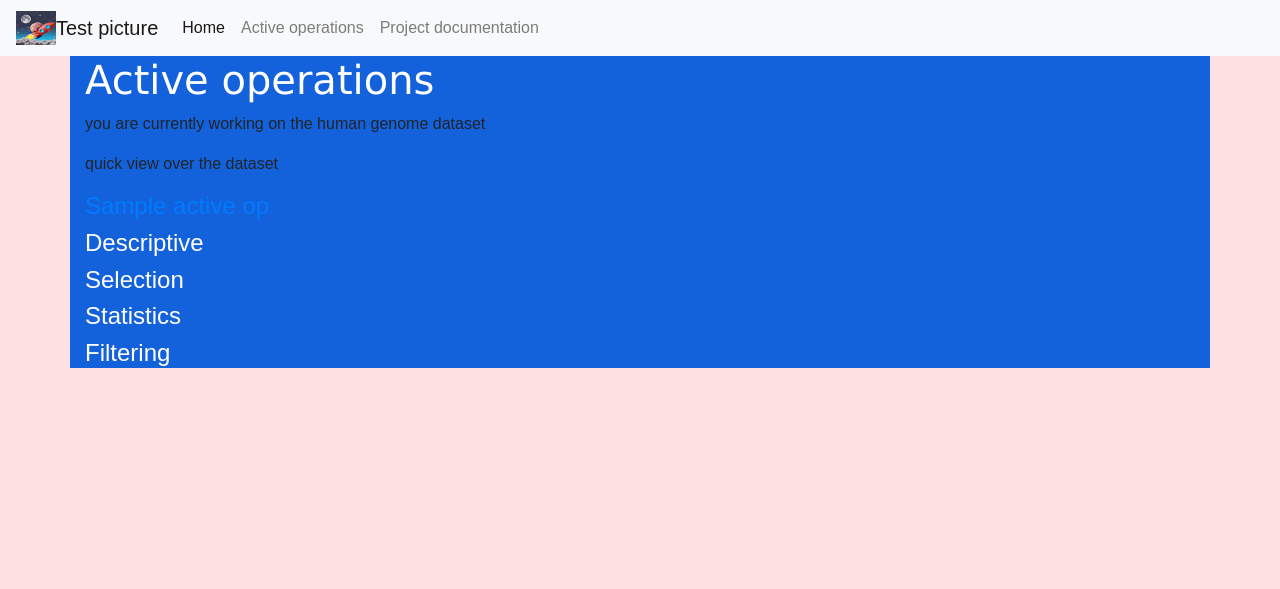
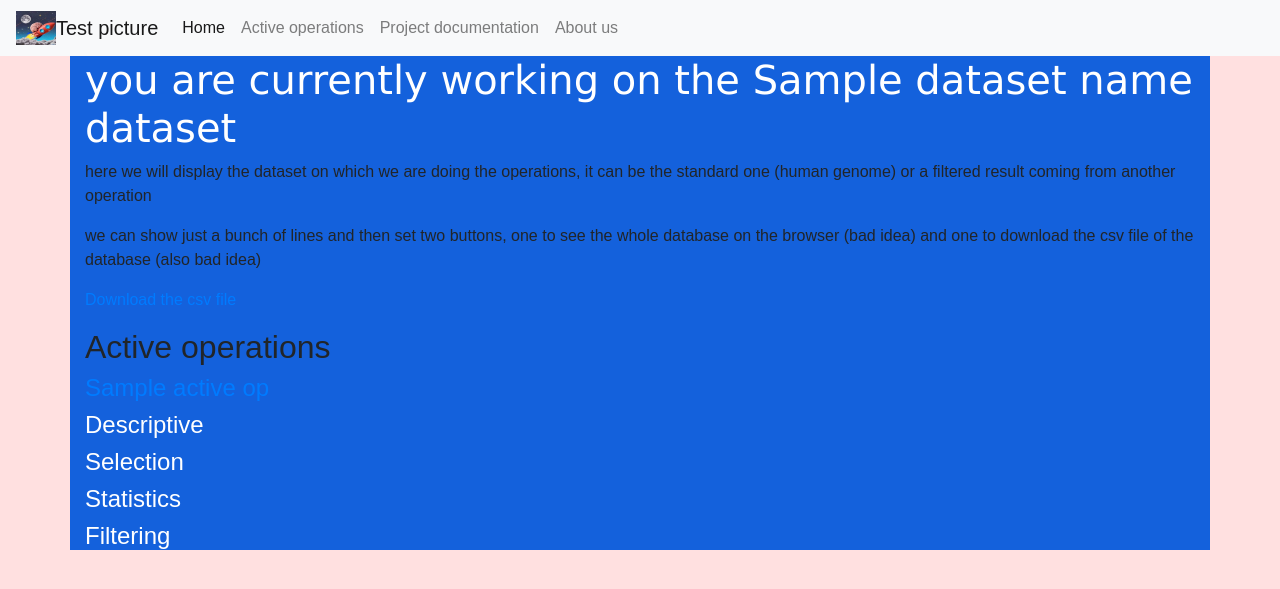
Before and after one commit to kcajj/advanced_programming_project_Genomics_2022, a Flask app: template webapp/templates/active_operations.html in a window 1280 px wide. Shown: the top 589 px of the page. Run offline with Flask 2, Linux system fonts and the light colour scheme; the template is opened without the code that fills it: most values are stand-ins (such as "Sample title", 1, 10 or a date in 2020); parts of the project's set-up code (start-up, migrations or seed data) failed here and were passed over.

Commit message:
download button and other pages

```diff
--- a/webapp/main.py
+++ b/webapp/main.py
@@ -1,38 +1,80 @@
-from flask import Flask, render_template
+from flask import Flask, render_template, make_response
+import io
 from dataset_reader import GFF3DatasetReader
 from dataset import *
+
+filepath='Homo_sapiens.GRCh38.85.gff3.gz'
+reader = GFF3DatasetReader()
+human_genome = reader.read(filepath)
+
+global global_active_op, fixed_active_op
+global_active_op = human_genome.get_active_operations()
+fixed_active_op = global_active_op
 
 # Setting up the application
 app = Flask(__name__, static_folder='static')
 
 # making route
 @app.route('/')
-def home():
+def homepage():
     return render_template('homepage.html')
 
-@app.route('/active_operations')
+@app.route('/active_operations/human_genome')
 def active_operations():
-    return render_template('active_operations.html', active_op = active_op)
+    global global_active_op, fixed_active_op
+    global_active_op = fixed_active_op
+    return render_template('active_operations.html', active_op = global_active_op, dataset = human_genome, dataset_name = 'human genome')
 
 @app.route('/operation/<operation_name>')
 def operation(operation_name):
-    output = active_op[operation_name]()
-    df = output.get_df()
+    global global_active_op
+
+    output = global_active_op[operation_name]()
+
     if type(output) == Dataset:
+        df = output.get_df()
         return render_template('operation.html', operation_name = operation_name, df = df)
+
     else:
-        return render_template('filter.html', operation_name = operation_name,)
+        global_active_op = output.get_active_operations()
+        return render_template('active_operations.html', active_op = global_active_op, dataset = output, dataset_name = operation_name)
 
 @app.route('/documentation')
 def documentation():
     return render_template('documentation.html')
 
+@app.route('/about_us')
+def about_us():
+    return render_template('about_us.html')
+
+@app.route('/GFF3view/<dataset_name>')
+def GFF3view(dataset):
+    return render_template('GFF3view.html',dataset=dataset)
+
+@app.route('/download/<dataset_name>')
+def download(dataset_name): #fatto con chatgpt, c'è da controllare un minimo la documentazione e capire
+                            #la funzione make response e io.StringIO
+                            #se è roba troppo complicata concelliamo tutto
+    if dataset_name == "human genome":
+        df = human_genome.get_df()
+    # Create a buffer
+    buffer = io.StringIO()
+
+    # Write the DataFrame to the buffer
+    df.to_csv(buffer, index=False)
+
+    # Get the value of the buffer
+    buffer.seek(0)
+    csv_data = buffer.getvalue()
+
+    # Create a response object with the content-type and content-disposition headers
+    response = make_response(csv_data)
+    response.headers["Content-Disposition"] = f"attachment; filename = {dataset_name}.csv"
+    response.headers["Content-type"] = "text/csv"
+
+    return response
+
 # running application
 if __name__ == '__main__':
     # reading the human genome
-    filepath='Homo_sapiens.GRCh38.85.gff3.gz'
-    reader = GFF3DatasetReader()
-    human_genome = reader.read(filepath)
-
-    active_op = human_genome.get_active_operations()
     app.run(debug=True)
--- a/webapp/templates/filter.html
+++ b/webapp/templates/about_us.html
@@ -1,8 +1,6 @@
 {%extends "base.html" %}
 {%block content%}
 
-<h1>result of {{ operation_name }}</h1>
-
-
+<h1> About us </h1>
 
 {% endblock %}
--- a/webapp/templates/active_operations.html
+++ b/webapp/templates/active_operations.html
@@ -1,16 +1,23 @@
 {%extends "base.html" %}
 {%block content%}
 
-
-<h1>Active operations</h1>
+<h1>you are currently working on the {{ dataset_name }} dataset</h1>
 
 <p>
-  you are currently working on the human genome dataset
+  here we will display the dataset on which we are doing the operations, it can be the standard
+  one (human genome) or a filtered result coming from another operation
 </p>
 
 <p>
-  quick view over the dataset
+  we can show just a bunch of lines and then set two buttons, one to see the whole database
+  on the browser (bad idea) and one to download the csv file of the database (also bad idea)
 </p>
+
+<p>
+  <a href="/download/{{dataset_name}}"> Download the csv file </a>
+</p>
+
+<h2>Active operations</h2>
 
   {% for operation_name in active_op %}
     <h4>
--- a/webapp/templates/base.html
+++ b/webapp/templates/base.html
@@ -32,13 +32,16 @@
             <div class="collapse navbar-collapse" id="navbarNav">
               <ul class="navbar-nav">
                 <li class="nav-item active">
-                  <a class="nav-link" href="{{ url_for('home')}}"> Home <span class="sr-only">(current)</span></a>
+                  <a class="nav-link" href="{{ url_for('homepage')}}"> Home <span class="sr-only">(current)</span></a>
                 </li>
                 <li class="nav-item">
                   <a class="nav-link" href="{{ url_for('active_operations')}}"> Active operations </a>
                 </li>
                 <li class="nav-item">
                   <a class="nav-link" href="{{ url_for('documentation')}}"> Project documentation</a>
+                </li>
+                <li class="nav-item">
+                  <a class="nav-link" href="{{ url_for('about_us')}}"> About us</a>
                 </li>
               </ul>
             </div>
```
Also changed, not shown: webapp/templates/GFF3view.html (added).
